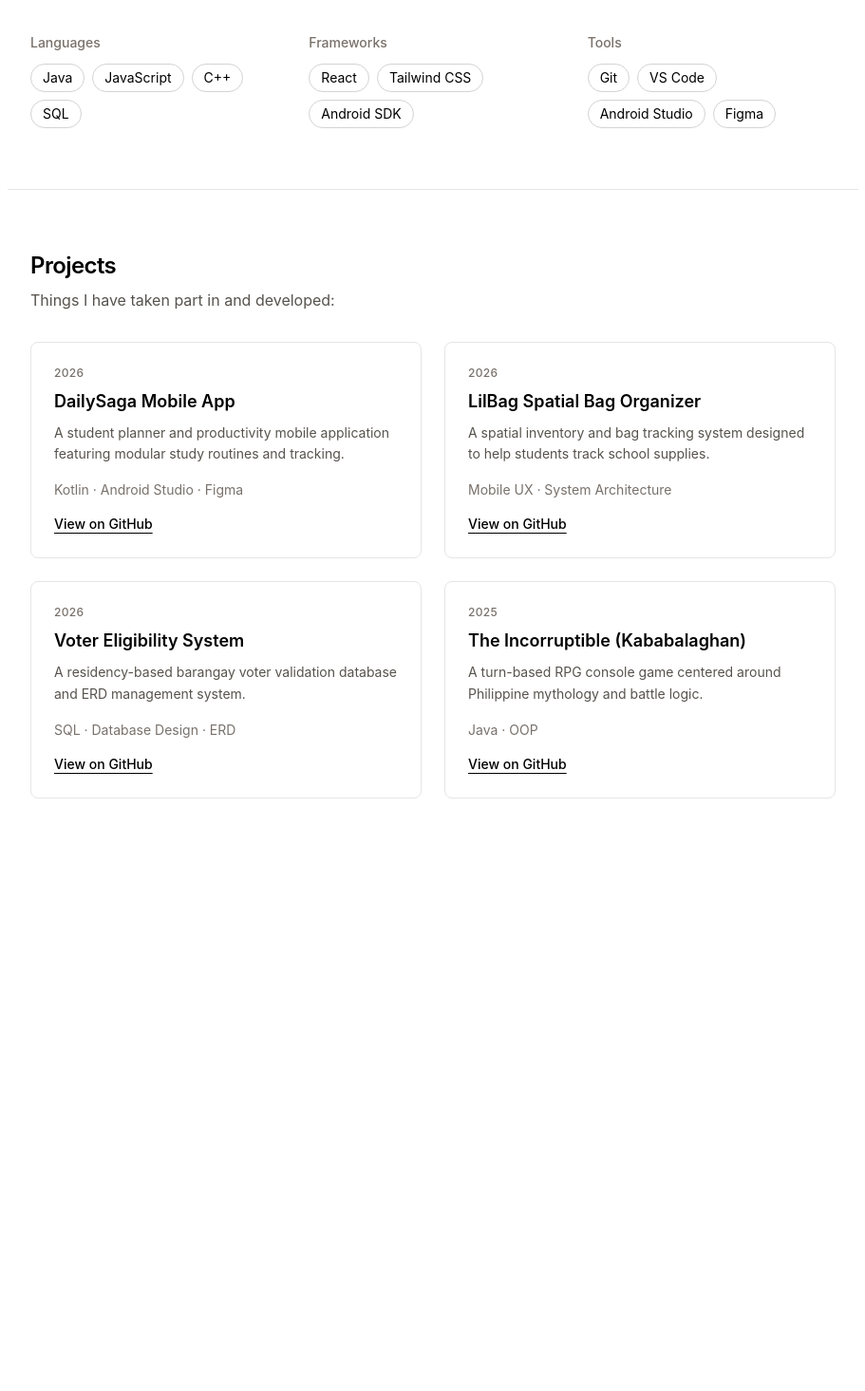
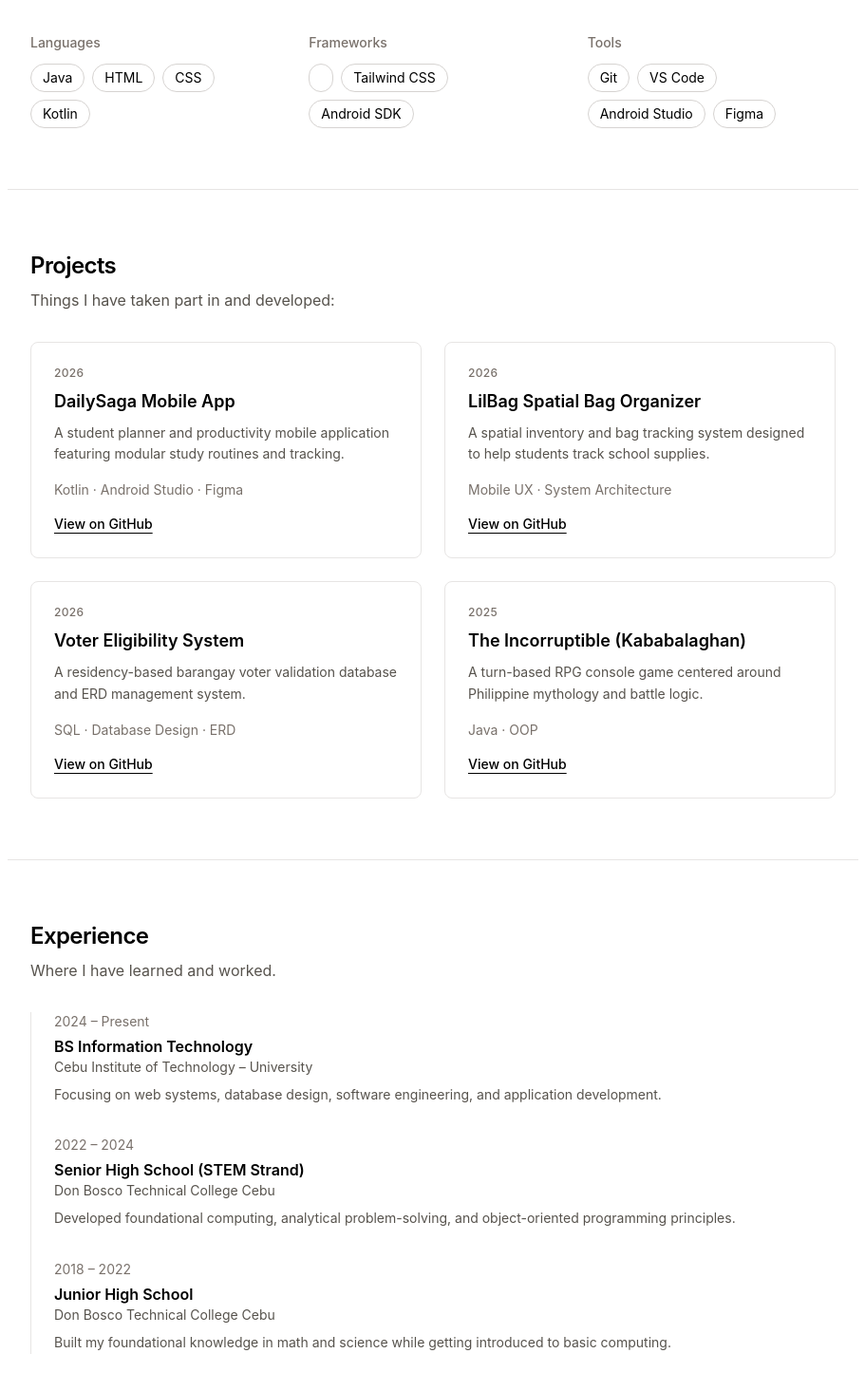
Before and after one commit to terenceemmanueldevera/CSIT340-Lab3-DeVera, a React (Vite) app: page / in a window 1280 px wide. Shown: the part 959-2424 px from the top of the page at 95% size, without its empty margins (184-1095 px from the left). Before the commit the page ends 1864 px from the top, so only its background shows below. Built offline with nearby package versions, Linux system fonts and the light colour scheme.

Commit message:
added experience section and timeline item

```diff
--- a/src/App.jsx
+++ b/src/App.jsx
@@ -3,6 +3,7 @@ import Hero from './components/Hero'
 import AboutSection from './components/AboutSection'
 import SkillsSection from './components/SkillsSection'
 import ProjectsSection from './components/ProjectsSection'
+import ExperienceSection from './components/ExperienceSection'
 
 
 function App() {
@@ -14,6 +15,7 @@ function App() {
         <AboutSection />
         <SkillsSection />
         <ProjectsSection />
+        <ExperienceSection />
       </main>
 
     </div>
--- /dev/null
+++ b/src/components/ExperienceSection.jsx
@@ -0,0 +1,32 @@
+import SectionHeading from './SectionHeading'
+import TimelineItem from './TimelineItem'
+
+const ExperienceSection = () => {
+  return (
+    <section id="experience" className="max-w-4xl mx-auto px-6 py-16 border-t border-stone-200 scroll-mt-16">
+      <SectionHeading title="Experience" subtitle="Where I have learned and worked." />
+      <ol className="mt-8 space-y-8 border-l border-stone-200">
+        <TimelineItem
+          period="2024 – Present"
+          title="BS Information Technology"
+          place="Cebu Institute of Technology – University"
+          description="Focusing on web systems, database design, software engineering, and application development."
+        />
+        <TimelineItem
+          period="2022 – 2024"
+          title="Senior High School (STEM Strand)"
+          place="Don Bosco Technical College Cebu"
+          description="Developed foundational computing, analytical problem-solving, and object-oriented programming principles."
+        />
+        <TimelineItem
+          period="2018 – 2022"
+          title="Junior High School"
+          place="Don Bosco Technical College Cebu"
+          description="Built my foundational knowledge in math and science while getting introduced to basic computing."
+        />
+      </ol>
+    </section>
+  )
+}
+
+export default ExperienceSection
--- a/src/components/SkillsSection.jsx
+++ b/src/components/SkillsSection.jsx
@@ -10,15 +10,15 @@ const SkillsSection = () => {
           <h3 className="text-sm font-medium text-stone-500">Languages</h3>
           <div className="mt-3 flex flex-wrap gap-2">
             <SkillTag name="Java" />
-            <SkillTag name="JavaScript" />
-            <SkillTag name="C++" />
-            <SkillTag name="SQL" />
+            <SkillTag name="HTML" />
+            <SkillTag name="CSS" />
+            <SkillTag name="Kotlin" />
           </div>
         </div>
         <div>
           <h3 className="text-sm font-medium text-stone-500">Frameworks</h3>
           <div className="mt-3 flex flex-wrap gap-2">
-            <SkillTag name="React" />
+            <SkillTag name="" />
             <SkillTag name="Tailwind CSS" />
             <SkillTag name="Android SDK" />
           </div>
--- /dev/null
+++ b/src/components/TimelineItem.jsx
@@ -0,0 +1,12 @@
+const TimelineItem = ({ period, title, place, description }) => {
+  return (
+    <li className="pl-6">
+      <p className="text-sm text-stone-500">{period}</p>
+      <h3 className="mt-1 font-semibold">{title}</h3>
+      <p className="text-sm text-stone-600">{place}</p>
+      <p className="mt-2 text-sm leading-relaxed text-stone-600">{description}</p>
+    </li>
+  )
+}
+
+export default TimelineItem
```
